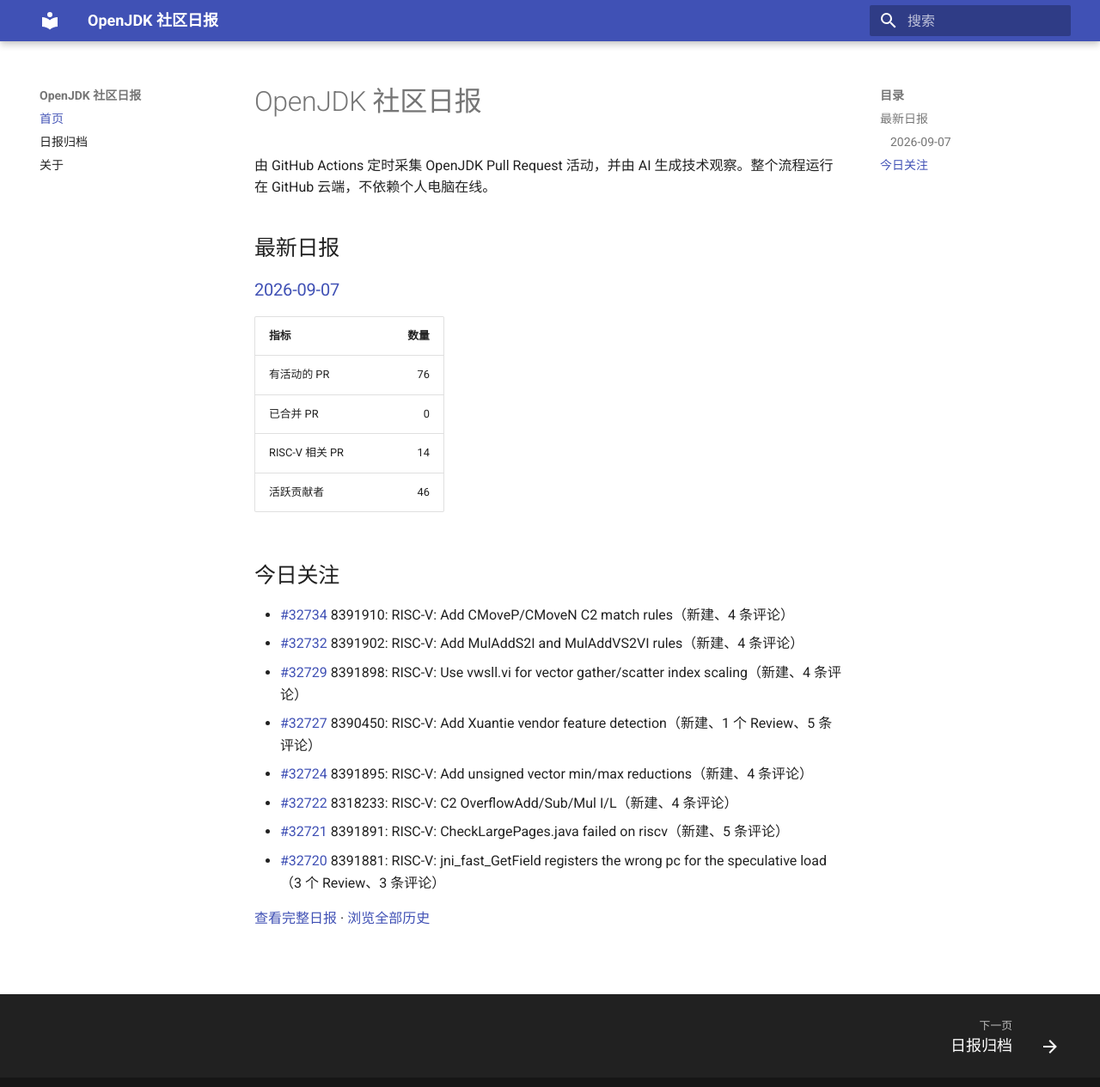
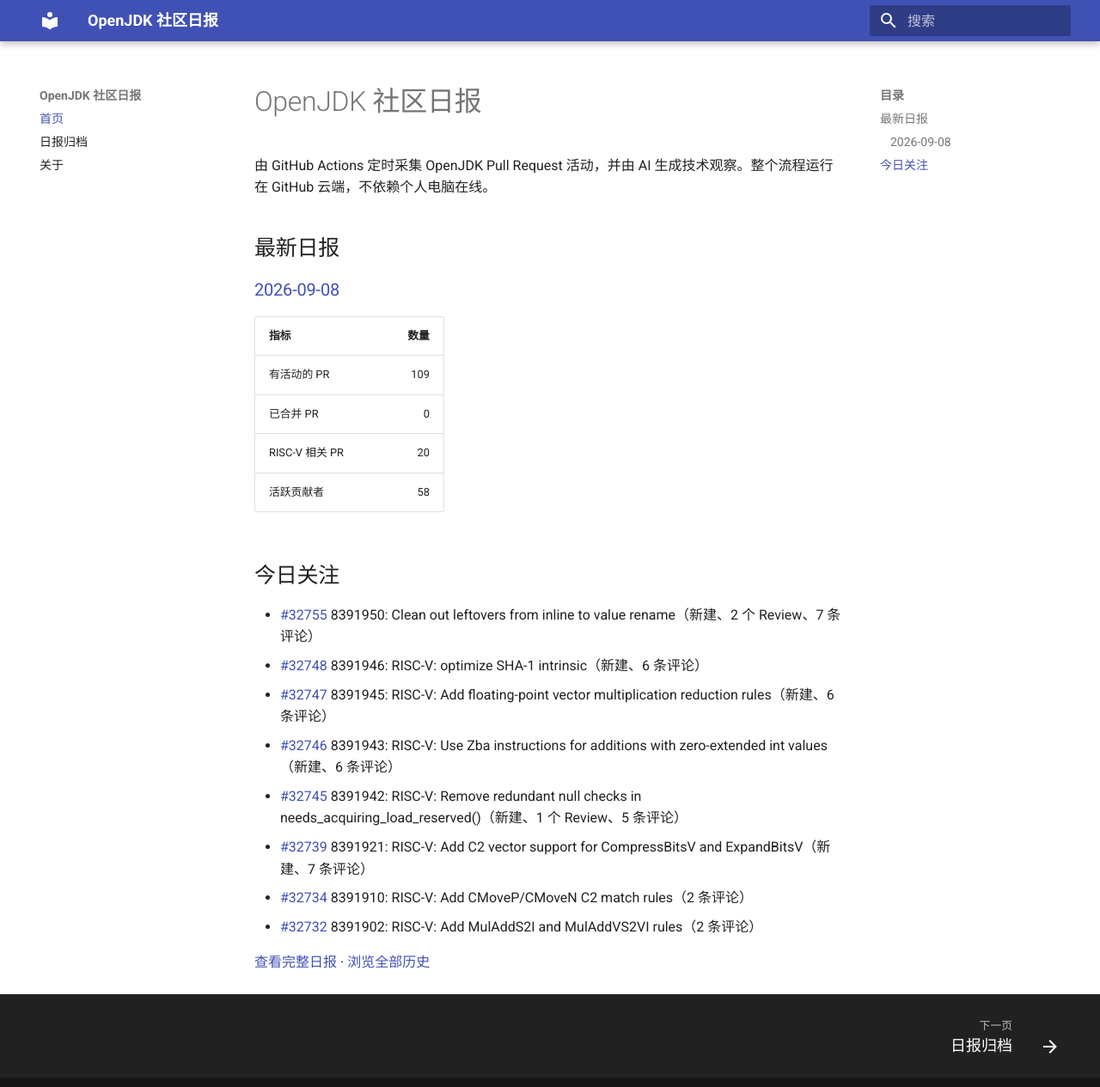
Before and after one commit to DingliZhang/openjdk-daily, an MkDocs documentation site: the page built from docs/index.md, in a window 1280 px wide and 1278 px high. Shown: the top 1265 px of the window at 86% size. Built offline with MkDocs 1.6.1 and Material for MkDocs 9.7.7, drawn with Linux system fonts in a browser that asks for light colours.

Commit message:
report: add OpenJDK daily report

```diff
--- a/docs/index.md
+++ b/docs/index.md
@@ -4,24 +4,24 @@
 
 ## 最新日报
 
-### [2026-09-07](reports/2026/2026-09-07.md)
+### [2026-09-08](reports/2026/2026-09-08.md)
 
 | 指标 | 数量 |
 |---|---:|
-| 有活动的 PR | 76 |
+| 有活动的 PR | 109 |
 | 已合并 PR | 0 |
-| RISC-V 相关 PR | 14 |
-| 活跃贡献者 | 46 |
+| RISC-V 相关 PR | 20 |
+| 活跃贡献者 | 58 |
 
 ## 今日关注
 
-- [#32734](https://github.com/openjdk/jdk/pull/32734) 8391910: RISC-V: Add CMoveP/CMoveN C2 match rules（新建、4 条评论）
-- [#32732](https://github.com/openjdk/jdk/pull/32732) 8391902: RISC-V: Add MulAddS2I and MulAddVS2VI rules（新建、4 条评论）
-- [#32729](https://github.com/openjdk/jdk/pull/32729) 8391898: RISC-V: Use vwsll.vi for vector gather/scatter index scaling（新建、4 条评论）
-- [#32727](https://github.com/openjdk/jdk/pull/32727) 8390450: RISC-V: Add Xuantie vendor feature detection（新建、1 个 Review、5 条评论）
-- [#32724](https://github.com/openjdk/jdk/pull/32724) 8391895: RISC-V: Add unsigned vector min/max reductions（新建、4 条评论）
-- [#32722](https://github.com/openjdk/jdk/pull/32722) 8318233: RISC-V: C2 OverflowAdd/Sub/Mul I/L（新建、4 条评论）
-- [#32721](https://github.com/openjdk/jdk/pull/32721) 8391891: RISC-V: CheckLargePages.java failed on riscv（新建、5 条评论）
-- [#32720](https://github.com/openjdk/jdk/pull/32720) 8391881: RISC-V: jni_fast_Get<Primitive>Field registers the wrong pc for the speculative load（3 个 Review、3 条评论）
+- [#32755](https://github.com/openjdk/jdk/pull/32755) 8391950: Clean out leftovers from inline to value rename（新建、2 个 Review、7 条评论）
+- [#32748](https://github.com/openjdk/jdk/pull/32748) 8391946: RISC-V: optimize SHA-1 intrinsic（新建、6 条评论）
+- [#32747](https://github.com/openjdk/jdk/pull/32747) 8391945: RISC-V: Add floating-point vector multiplication reduction rules（新建、6 条评论）
+- [#32746](https://github.com/openjdk/jdk/pull/32746) 8391943: RISC-V: Use Zba instructions for additions with zero-extended int values（新建、6 条评论）
+- [#32745](https://github.com/openjdk/jdk/pull/32745) 8391942: RISC-V: Remove redundant null checks in needs_acquiring_load_reserved()（新建、1 个 Review、5 条评论）
+- [#32739](https://github.com/openjdk/jdk/pull/32739) 8391921: RISC-V: Add C2 vector support for CompressBitsV and ExpandBitsV（新建、7 条评论）
+- [#32734](https://github.com/openjdk/jdk/pull/32734) 8391910: RISC-V: Add CMoveP/CMoveN C2 match rules（2 条评论）
+- [#32732](https://github.com/openjdk/jdk/pull/32732) 8391902: RISC-V: Add MulAddS2I and MulAddVS2VI rules（2 条评论）
 
-[查看完整日报](reports/2026/2026-09-07.md) · [浏览全部历史](reports/index.md)
+[查看完整日报](reports/2026/2026-09-08.md) · [浏览全部历史](reports/index.md)
```
Also changed, not shown: docs/reports/2026/2026-09-08.md (added, +234 -0 lines), docs/reports/index.md (+2 -1 lines), 2 other files.
